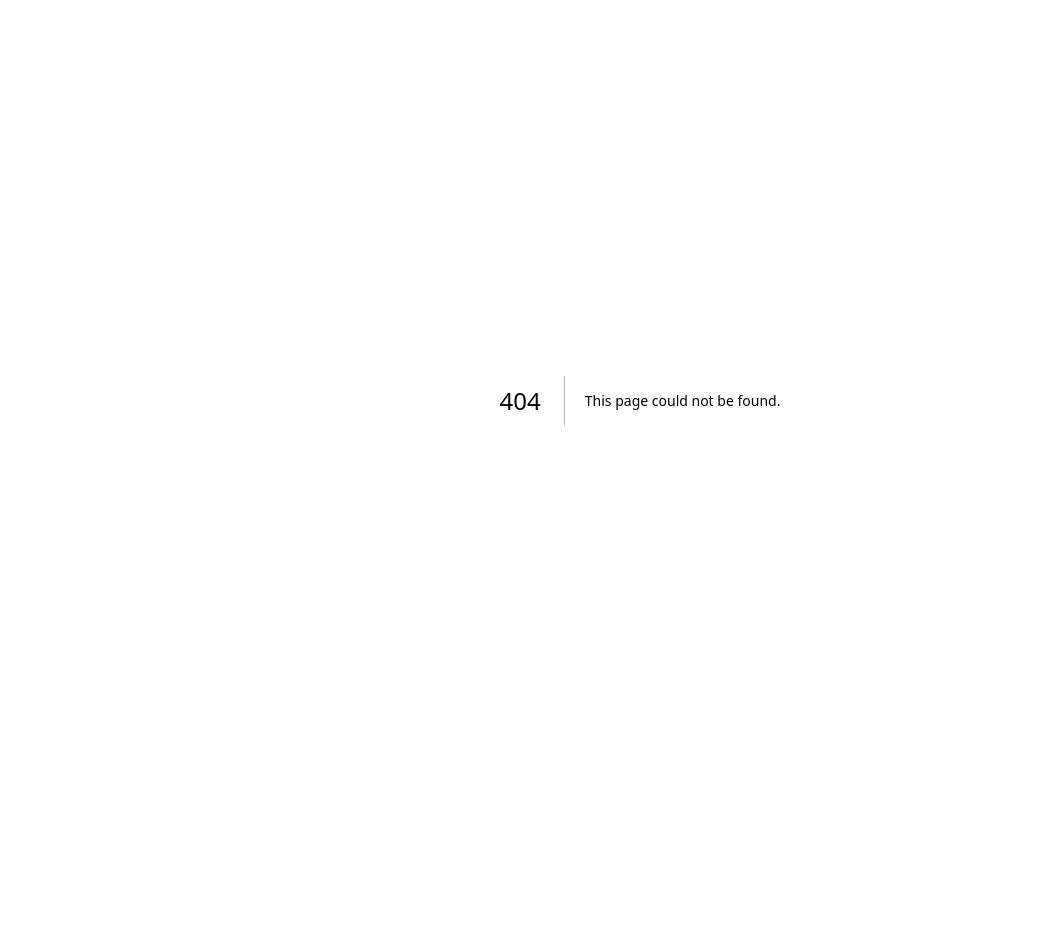
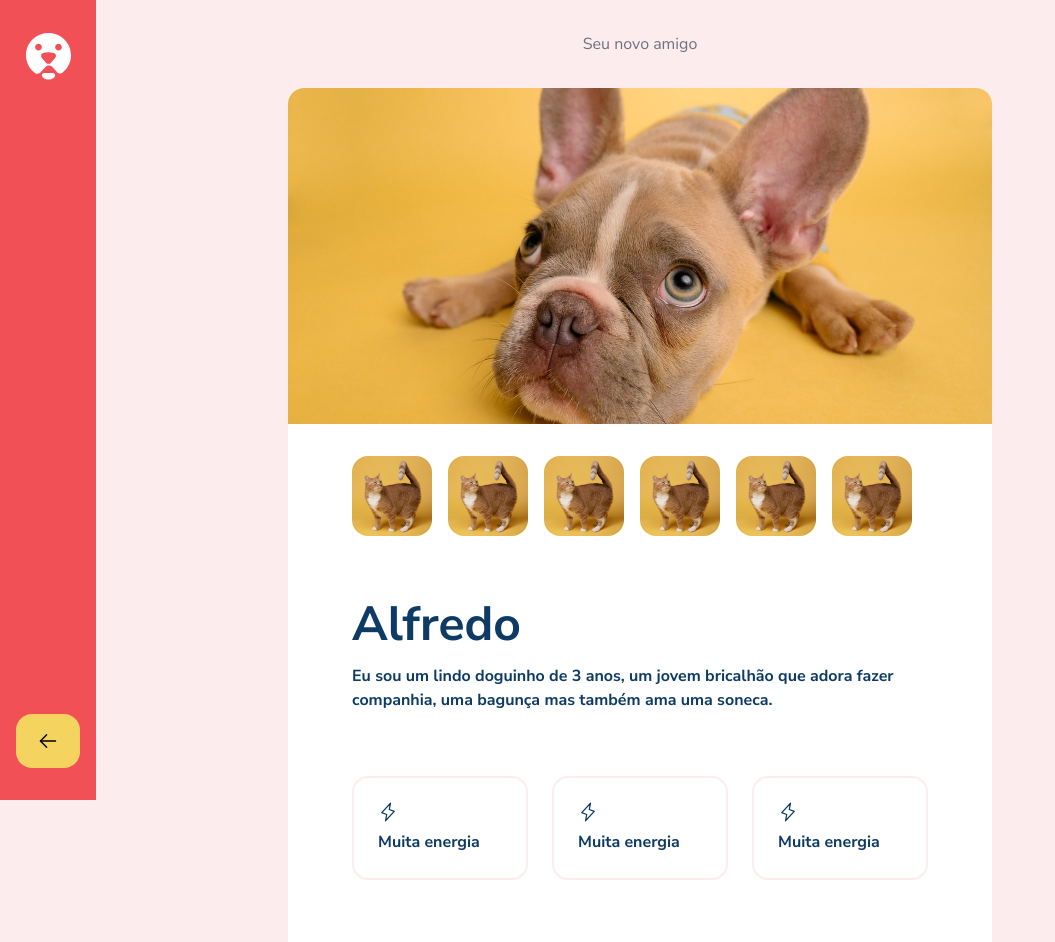
Before and after one commit to MatheusOliveir4/find-a-friend, a Next.js app: page /perfil in a window 1280 px wide. Before the commit this address had no page. Shown: the top 942 px of the page, without its empty margins (0-1055 px from the left). Before the commit the page ends 800 px from the top, so only its background shows below. Built offline with nearby package versions, Linux system fonts and the light colour scheme.

Commit message:
Perfil Page

```diff
--- /dev/null
+++ b/src/components/BackSidebar.tsx
@@ -0,0 +1,20 @@
+import Image from "next/image";
+
+import logoMinImg from '@/assets/logo-min.svg'
+import { ArrowLeft } from "phosphor-react";
+
+
+export function BackSidebar() {
+  return (
+    <aside className="w-[96px] bg-red-500 h-full py-8 flex flex-col justify-between items-center fixed left-0 top-0">
+      <Image src={logoMinImg} alt=""/>
+
+      <button
+        type="submit"
+        className="bg-yellow-500 text-black py-4 w-16 rounded-2xl flex items-center justify-center hover:opacity-75"
+      >
+        <ArrowLeft size={22}/>
+      </button>
+    </aside>
+  )
+}
--- a/src/pages/dashboard.tsx
+++ b/src/pages/dashboard.tsx
@@ -85,7 +85,7 @@ export default function Dashboard() {
             </select>
           </nav>
 
-          <section className="grid md:grid-cols-2 xl:grid-cols-3 gap-8 my-14">
+          <section className="grid md:grid-cols-2 xl:grid-cols-3 2xl:grid-cols-4 gap-8 my-14">
             <AnimalCard
               name="Aquiles"
               imgUrl={logoMinImg}
--- /dev/null
+++ b/src/pages/perfil.tsx
@@ -0,0 +1,109 @@
+import { BackSidebar } from "@/components/BackSidebar";
+import Head from "next/head";
+import Image from "next/image";
+
+import dogImg from '@/assets/dog.jpg'
+import catImg from '@/assets/cat.jpg'
+import logoMinImg from '@/assets/logo-min.svg'
+
+import { Info, Lightning, WhatsappLogo } from "phosphor-react";
+
+export default function Perfil() {
+  return (
+    <>
+      <Head>
+        <title>Find a Friend | Perfil</title>
+      </Head>
+
+      <main className="h-full bg-gray-400">
+        <BackSidebar />
+
+        <section className="flex flex-col items-center justify-center w-full py-8">
+          <span className="text-gray-500">Seu novo amigo</span>
+
+          <article className="w-[704px] rounded-2xl my-8 bg-white overflow-hidden">
+            <Image src={dogImg} alt="" className="w-full h-[336px] object-cover"/>
+
+            <div className="px-16 mt-8">
+              <div className="grid grid-cols-6 ">
+                <Image src={catImg} alt="" className="rounded-2xl h-[80px] w-[80px] object-cover"/>
+                <Image src={catImg} alt="" className="rounded-2xl h-[80px] w-[80px] object-cover"/>
+                <Image src={catImg} alt="" className="rounded-2xl h-[80px] w-[80px] object-cover"/>
+                <Image src={catImg} alt="" className="rounded-2xl h-[80px] w-[80px] object-cover"/>
+                <Image src={catImg} alt="" className="rounded-2xl h-[80px] w-[80px] object-cover"/>
+                <Image src={catImg} alt="" className="rounded-2xl h-[80px] w-[80px] object-cover"/>
+              </div>
+
+              <div className="mt-16 text-blue-500 space-y-4">
+                <strong className="text-5xl font-bold">Alfredo</strong>
+                <p className="font-semibold">Eu sou um lindo doguinho de 3 anos, um jovem bricalhão que adora fazer companhia, uma bagunça mas também ama uma soneca.</p>
+              </div>
+
+              <div className="grid grid-cols-3 gap-6 text-blue-500 my-16 font-bold">
+                <div className="rounded-2xl border-2 border-gray-400 p-6 space-y-2">
+                  <Lightning size={20}/>
+                  <span className="inline-block">Muita energia</span>
+                </div>
+
+                <div className="rounded-2xl border-2 border-gray-400 p-6 space-y-2">
+                  <Lightning size={20}/>
+                  <span className="inline-block">Muita energia</span>
+                </div>
+
+                <div className="rounded-2xl border-2 border-gray-400 p-6 space-y-2">
+                  <Lightning size={20}/>
+                  <span className="inline-block">Muita energia</span>
+                </div>
+              </div>
+
+              <div className="pb-12 border-b border-gray-300">
+                <div className="h-[291px] bg-red-500 rounded-2xl "></div>
+              </div>
+
+              <div className="my-8 flex gap-4 pb-12 border-b border-gray-300">
+                <span className='w-12 h-12 rounded-xl bg-red-500 flex items-center justify-center'>
+                  <Image src={logoMinImg} alt="" className="w-5 h-5"/>
+                </span>
+
+                <div className="text-blue-500">
+                  <strong className="text-xl">Seu Cãopanheiro</strong>
+                  <p>Rua do meio, 123 , Boa viagem, Recife - PE </p>
+                  <button className="flex items-center justify-center gap-4 p-3 rounded-md mt-4 bg-gray-200 border border-transparent ">
+                    <WhatsappLogo size={24} weight='fill'/>
+                    81 1234.4567
+                  </button>
+                </div>
+              </div>
+
+              <div className="pb-12 border-b border-gray-300">
+                <strong className="text-2xl text-blue-500">Requesitos para adoção</strong>
+
+                <div className="space-y-2 my-8">
+                  <span className="w-full text-red-500 border border-red-500 rounded p-3 bg-gradient-to-r from-[#F75F601A] to-[#F1515600] flex gap-4">
+                    <Info size={24}/>
+                    Local grande para o animal correr e brincar
+                  </span>
+
+                  <span className="w-full text-red-500 border border-red-500 rounded p-3 bg-gradient-to-r from-[#F75F601A] to-[#F1515600] flex gap-4">
+                    <Info size={24}/>
+                    Proibido apartamento
+                  </span>
+
+                  <span className="w-full text-red-500 border border-red-500 rounded p-3 bg-gradient-to-r from-[#F75F601A] to-[#F1515600] flex gap-4">
+                    <Info size={24}/>
+                    Ambiente frio, pois possui muito pelo.
+                  </span>
+                </div>
+              </div>
+
+              <button className="w-full text-center bg-green-500 rounded-2xl p-4 text-white font-bold my-12">
+                Entrar em contato
+              </button>
+            </div>
+          </article>
+        </section>
+      </main>
+    </>
+
+  )
+}
--- a/tailwind.config.js
+++ b/tailwind.config.js
@@ -16,6 +16,7 @@ module.exports = {
         'gray-300': '#D3E2E5',
         'gray-400': '#FDECED',
         'yellow-500': '#F4D35E',
+        'green-500': '#3CDC8C'
       }
     }
   },
```
Also changed, not shown: src/assets/dog.jpg (added).
